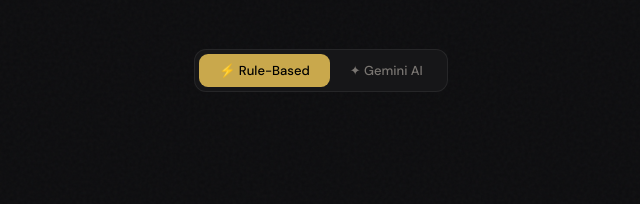
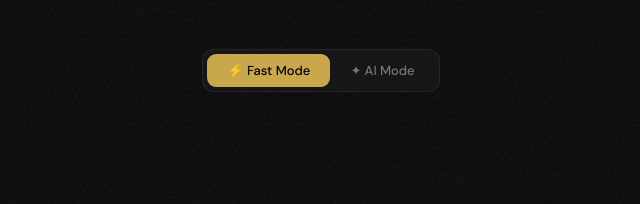
Before and after one commit to prashantapurkayastha/card-advisor, a plain HTML site: page index.html in a window 1280 px wide. Shown: the part 169-373 px from the top of the page, 319-959 px from the left. Drawn offline with nearby package versions, Linux system fonts and the light colour scheme.

Commit message:
Update index.html

```diff
--- a/index.html
+++ b/index.html
@@ -3,7 +3,7 @@
 <head>
 <meta charset="UTF-8">
 <meta name="viewport" content="width=device-width, initial-scale=1.0">
-<title>Card Advisor — Pras's Wallet</title>
+<title>Card Advisor — Ash's Wallet</title>
 <link href="https://fonts.googleapis.com/css2?family=Playfair+Display:wght@400;700&family=DM+Sans:wght@300;400;500;600&family=DM+Mono:wght@400;500&display=swap" rel="stylesheet">
 <style>
   :root {
@@ -109,8 +109,8 @@
   </div>
 
   <div class="mode-toggle">
-    <button class="mode-btn active" id="ruleBtn" onclick="setMode('rule')">⚡ Rule-Based</button>
-    <button class="mode-btn" id="aiBtn" onclick="setMode('ai')">✦ Gemini AI</button>
+    <button class="mode-btn active" id="ruleBtn" onclick="setMode('rule')">⚡ Fast Mode</button>
+    <button class="mode-btn" id="aiBtn" onclick="setMode('ai')">✦ AI Mode</button>
   </div>
   </div>
 
```
